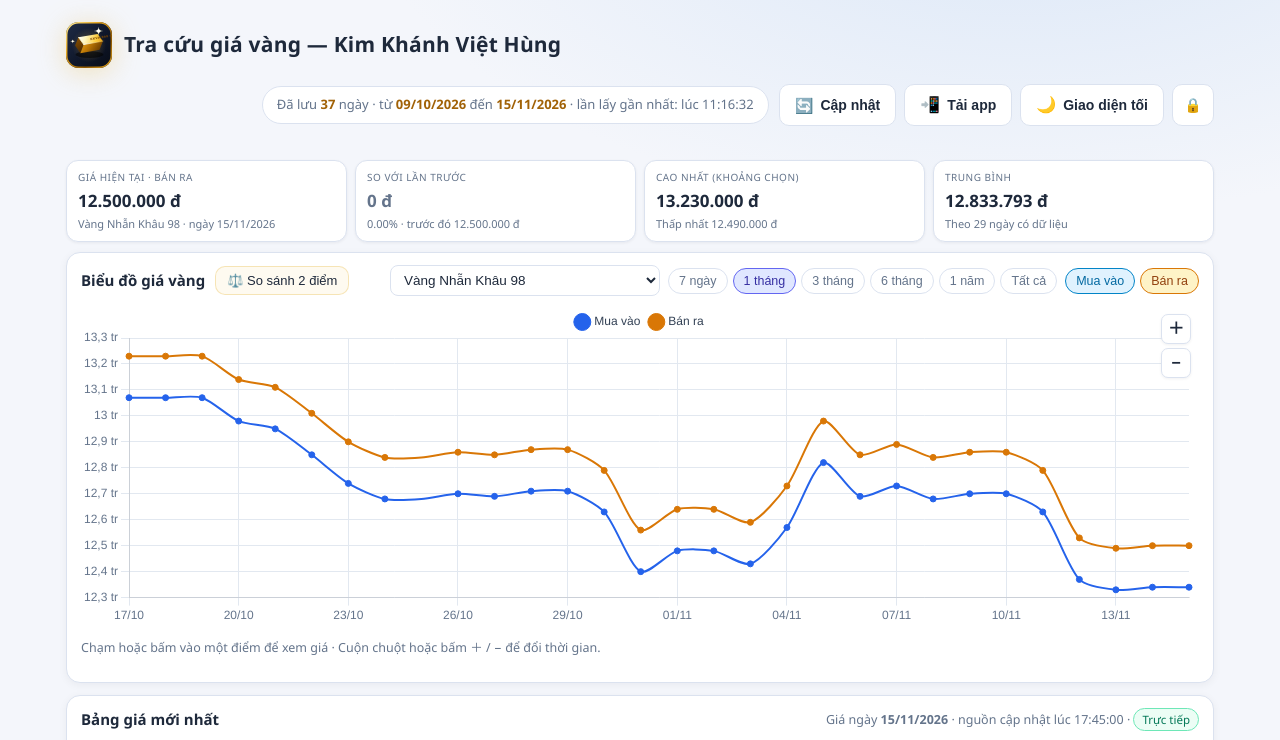
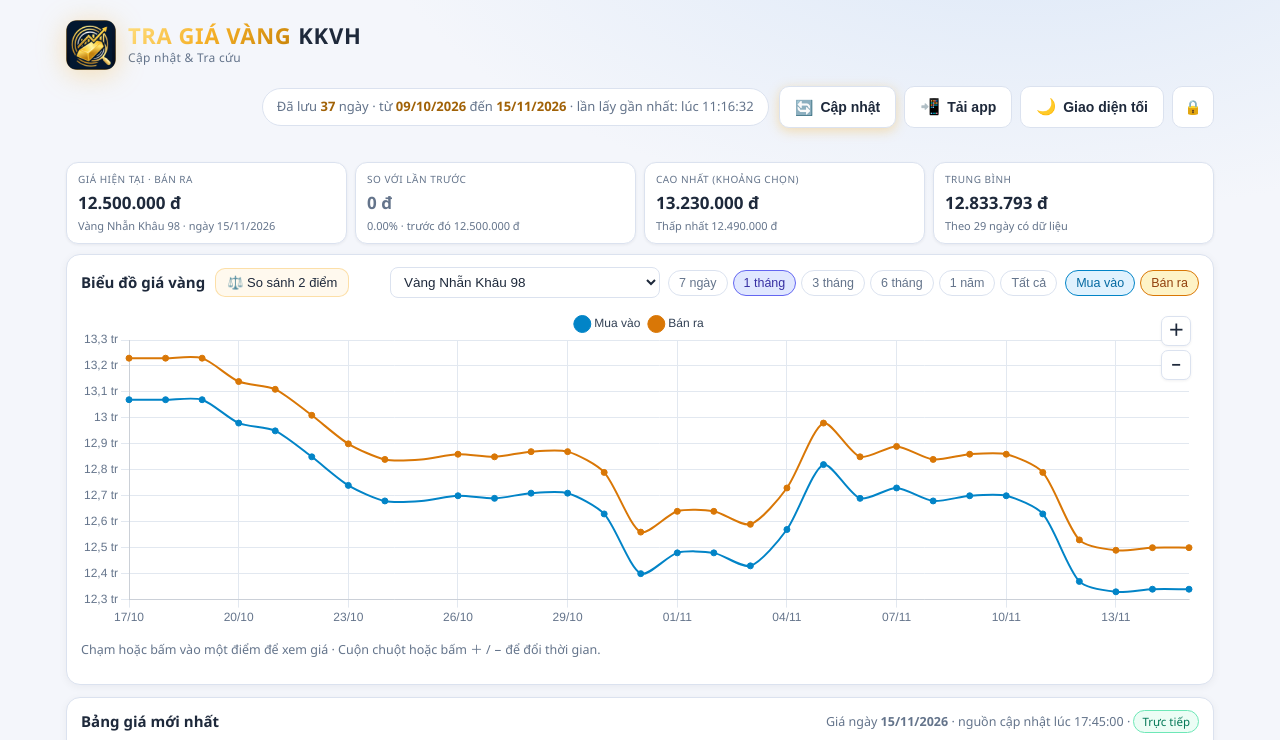
Before and after one commit to jayduy29/gia-vang-kkvh, a plain HTML site: page index.html in a window 1280 px wide. Shown: the top 740 px of the page. Drawn offline with nearby package versions, Linux system fonts and the light colour scheme; no server answers.

Commit message:
feat(branding): tao lai logo va bo giao dien Luxury Navy Gold theo mau thiet ke

```diff
--- a/index.html
+++ b/index.html
@@ -3,14 +3,14 @@
 <head>
 <meta charset="utf-8">
 <meta name="viewport" content="width=device-width, initial-scale=1">
-<meta name="theme-color" content="#0b1020" id="metaThemeColor">
+<meta name="theme-color" content="#061224" id="metaThemeColor">
 <link rel="manifest" href="manifest.webmanifest">
-<link rel="icon" type="image/svg+xml" href="icon.svg">
-<link rel="apple-touch-icon" href="icon-192.png">
+<link rel="icon" type="image/png" href="favicon.png">
+<link rel="apple-touch-icon" href="apple-touch-icon.png">
 <meta name="apple-mobile-web-app-capable" content="yes">
 <meta name="apple-mobile-web-app-status-bar-style" content="black-translucent">
-<meta name="apple-mobile-web-app-title" content="Giá Vàng KKVH">
-<title>Tra cứu giá vàng — Kim Khánh Việt Hùng</title>
+<meta name="apple-mobile-web-app-title" content="Tra Giá Vàng">
+<title>Tra Giá Vàng KKVH — Cập nhật &amp; Tra cứu giá vàng Kim Khánh Việt Hùng</title>
 <script>
   (function(){
     try{
@@ -18,7 +18,7 @@
       var t = (s === 'light' || s === 'dark') ? s : ((window.matchMedia && window.matchMedia('(prefers-color-scheme: light)').matches) ? 'light' : 'dark');
       document.documentElement.setAttribute('data-theme', t);
       var m = document.getElementById('metaThemeColor');
-      if(m) m.setAttribute('content', t === 'light' ? '#f4f6fb' : '#0b1020');
+      if(m) m.setAttribute('content', t === 'light' ? '#f4f6fb' : '#061224');
     }catch(e){}
   })();
 </script>
@@ -26,28 +26,28 @@
         onerror="(function(){var s=document.createElement('script');s.src='https://unpkg.com/chart.js@4.4.1/dist/chart.umd.js';document.head.appendChild(s);})()"></script>
 <style>
   :root{
-    --bg:#0b1020; --panel:#121a30; --panel2:#0f1628; --line:#243052;
-    --txt:#e8ecf7; --muted:#93a0c0; --gold:#e9b949; --gold2:#f5d576;
-    --blue:#4ea8ff; --green:#38d39f; --red:#ff6b6b; --purple:#b18cff;
-    --body-bg:radial-gradient(1200px 600px at 80% -10%, #1b2447 0%, var(--bg) 55%);
-    --btn-hover-border:#3a4a7d; --btn-hover-bg:#182243;
-    --input-bg:#0d1428;
-    --chip-bg:#0d1428; --chip-hover-border:#3a4a7d;
-    --chip-active-bg:#22305b; --chip-active-border:#3f5bab; --chip-active-color:#dbe7ff;
-    --chip-buy-bg:#123653; --chip-buy-border:#2b6ea8; --chip-buy-color:#a9dcff;
-    --chip-sell-bg:#3d3211; --chip-sell-border:#8a6f21; --chip-sell-color:#ffe6a3;
-    --chip-convert-bg:#2c2247; --chip-convert-border:#5c48a0; --chip-convert-color:#ddceff;
-    --th-bg:#16203c; --th-txt:#cbd6f2;
-    --tr-border:#1c2647; --tr-hover:#151e39;
-    --tr-group-bg:#101a33; --tr-group-txt:var(--gold2);
-    --tr-selected:#1a2447;
-    --status-ok-border:#1f5c46; --status-ok-txt:#9df0d3; --status-ok-bg:#0e2620;
-    --status-err-border:#6d2a2a; --status-err-txt:#ffb3b3; --status-err-bg:#2a1214;
-    --status-run-border:#5c4a1f; --status-run-txt:#ffe6a8; --status-run-bg:#261f0e;
-    --tag-live-border:#1f5c46; --tag-live-txt:#9df0d3; --tag-live-bg:#0e2620;
-    --tag-wb-border:#4b3b86; --tag-wb-txt:#ddceff; --tag-wb-bg:#1c1733;
-    --shadow-card:none;
-    --shadow-panel:0 4px 20px rgba(0,0,0,.15);
+    --bg:#061224; --panel:#0c1d36; --panel2:#08162b; --line:rgba(245,176,39,0.22);
+    --txt:#f1f5f9; --muted:#94a3b8; --gold:#f5b027; --gold2:#ffc83b;
+    --blue:#38bdf8; --green:#34d399; --red:#f87171; --purple:#c084fc;
+    --body-bg:radial-gradient(1100px 550px at 50% -40px, #0e274c 0%, var(--bg) 65%);
+    --btn-hover-border:rgba(245,176,39,0.45); --btn-hover-bg:#12294d;
+    --input-bg:#08162b;
+    --chip-bg:#08162b; --chip-hover-border:rgba(245,176,39,0.45);
+    --chip-active-bg:#153460; --chip-active-border:#f5b027; --chip-active-color:#fff;
+    --chip-buy-bg:#0e2e4e; --chip-buy-border:#0284c7; --chip-buy-color:#7dd3fc;
+    --chip-sell-bg:#3d2c0b; --chip-sell-border:#d97706; --chip-sell-color:#fde68a;
+    --chip-convert-bg:#261845; --chip-convert-border:#9333ea; --chip-convert-color:#e9d5ff;
+    --th-bg:#0a1a33; --th-txt:#cbd5e1;
+    --tr-border:#122644; --tr-hover:#0f223d;
+    --tr-group-bg:#09172c; --tr-group-txt:var(--gold2);
+    --tr-selected:#143058;
+    --status-ok-border:#059669; --status-ok-txt:#a7f3d0; --status-ok-bg:#064e3b;
+    --status-err-border:#dc2626; --status-err-txt:#fecaca; --status-err-bg:#450a0a;
+    --status-run-border:#d97706; --status-run-txt:#fef08a; --status-run-bg:#451a03;
+    --tag-live-border:#059669; --tag-live-txt:#a7f3d0; --tag-live-bg:#064e3b;
+    --tag-wb-border:#7c3aed; --tag-wb-txt:#e9d5ff; --tag-wb-bg:#2e1065;
+    --shadow-card:0 4px 14px rgba(0,0,0,0.3);
+    --shadow-panel:0 6px 24px rgba(0,0,0,0.35);
   }
 
   [data-theme="light"]{
@@ -87,21 +87,31 @@
   a{color:var(--gold2)}
   .wrap{max-width:1180px;margin:0 auto;padding:0 16px}
 
-  header.top{display:flex;align-items:center;justify-content:space-between;gap:16px;padding:22px 0 14px;flex-wrap:wrap}
+  header.top{display:flex;align-items:center;justify-content:space-between;gap:16px;padding:20px 0 14px;flex-wrap:wrap}
   .brand{display:flex;align-items:center;gap:12px;min-width:0}
   .logo{
-    width:46px;height:46px;flex:none;border-radius:12px;
+    width:50px;height:50px;flex:none;border-radius:12px;
     display:flex;align-items:center;justify-content:center;
-    filter:drop-shadow(0 4px 14px rgba(233,185,73,.35));
+    filter:drop-shadow(0 4px 14px rgba(245,176,39,0.35));
     transition:transform .2s ease;
   }
-  .logo:hover{transform:scale(1.06)}
-  .logo svg{width:100%;height:100%;display:block}
-  h1{font-size:21px;margin:0;letter-spacing:.2px;white-space:nowrap}
+  .logo:hover{transform:scale(1.05)}
+  .logo img{width:100%;height:100%;object-fit:contain;border-radius:11px;display:block}
+  .brand-text{display:flex;flex-direction:column;gap:1px}
+  .brand-title{
+    font-size:22px;margin:0;letter-spacing:.6px;font-weight:900;
+    line-height:1.15;display:flex;align-items:center;gap:7px;flex-wrap:wrap
+  }
+  .gold-gradient{
+    background:linear-gradient(135deg, #ffe082 0%, #f5b027 50%, #c88308 100%);
+    -webkit-background-clip:text;-webkit-text-fill-color:transparent;
+  }
+  .brand-sub{color:var(--txt);letter-spacing:.8px}
+  .brand-tagline{font-size:12px;color:var(--muted);margin:0;font-weight:500;letter-spacing:.3px}
   .source-credit{margin:0 0 12px;color:var(--muted);font-size:13px;line-height:1.5}
   .source-credit a{color:var(--gold2);word-break:break-all}
-  #btnToggleCompare{border-color:rgba(233,185,73,.35);color:var(--txt);background:rgba(233,185,73,.08)}
-  #btnToggleCompare:hover{border-color:var(--gold);background:rgba(233,185,73,.16)}
+  #btnToggleCompare{border-color:rgba(245,176,39,0.35);color:var(--txt);background:rgba(245,176,39,0.08)}
+  #btnToggleCompare:hover{border-color:var(--gold);background:rgba(245,176,39,0.16)}
   #btnToggleCompare.primary{background:linear-gradient(145deg,var(--gold),#c9931f);border-color:transparent;color:#241a04;font-weight:700}
   .badge{
     background:var(--panel);border:1px solid var(--line);border-radius:999px;
@@ -113,12 +123,17 @@
   .lock-btn{width:42px;height:42px;padding:0;justify-content:center;font-size:18px;flex:none}
   .theme-btn{height:42px;padding:0 13px;justify-content:center;font-size:13.5px;font-weight:600;flex:none;gap:7px}
   .theme-icon{font-size:16px;line-height:1}
-  .app-btn{height:42px;padding:0 14px;justify-content:center;font-size:13.5px;font-weight:600;flex:none;gap:7px;border-color:rgba(233,185,73,.35);background:rgba(233,185,73,.08);color:var(--txt)}
-  .app-btn:hover{border-color:var(--gold);background:rgba(233,185,73,.18);color:var(--gold2)}
+  .app-btn{height:42px;padding:0 14px;justify-content:center;font-size:13.5px;font-weight:600;flex:none;gap:7px;border-color:rgba(245,176,39,0.35);background:rgba(245,176,39,0.08);color:var(--txt)}
+  .app-btn:hover{border-color:var(--gold);background:rgba(245,176,39,0.18);color:var(--gold2)}
   .app-btn.ready{animation:appPulse 2.5s infinite}
-  @keyframes appPulse{0%,100%{box-shadow:0 0 0 0 rgba(233,185,73,0)}50%{box-shadow:0 0 0 4px rgba(233,185,73,.25)}}
+  @keyframes appPulse{0%,100%{box-shadow:0 0 0 0 rgba(245,176,39,0)}50%{box-shadow:0 0 0 4px rgba(245,176,39,.25)}}
   .app-icon{font-size:16px;line-height:1}
-  .refresh-btn{height:42px;padding:0 13px;justify-content:center;font-size:13.5px;font-weight:600;flex:none;gap:6px}
+  .refresh-btn{
+    height:42px;padding:0 14px;justify-content:center;font-size:13.5px;font-weight:700;flex:none;gap:7px;
+    background:linear-gradient(135deg, #ffd700 0%, #f5b027 50%, #c88308 100%);
+    color:#061224;border:none;box-shadow:0 3px 12px rgba(245,176,39,0.35)
+  }
+  .refresh-btn:hover{filter:brightness(1.08);box-shadow:0 4px 16px rgba(245,176,39,0.5)}
   .refresh-icon{font-size:15px;line-height:1;display:inline-block}
   .refresh-btn.spinning .refresh-icon{animation:spinIcon .9s linear infinite}
   @keyframes spinIcon{from{transform:rotate(0deg)}to{transform:rotate(360deg)}}
@@ -351,65 +366,13 @@
 
   <header class="top">
     <div class="brand">
-      <div class="logo" aria-label="Logo Kim Khánh Việt Hùng" title="Kim Khánh Việt Hùng — Vàng 999.9">
-        <svg viewBox="0 0 48 48" fill="none" xmlns="http://www.w3.org/2000/svg" aria-hidden="true">
-          <defs>
-            <linearGradient id="kkBg" x1="0" y1="0" x2="48" y2="48" gradientUnits="userSpaceOnUse">
-              <stop offset="0%" stop-color="#1f2c47"/>
-              <stop offset="55%" stop-color="#0f172a"/>
-              <stop offset="100%" stop-color="#080c16"/>
-            </linearGradient>
-            <linearGradient id="kkRim" x1="0" y1="0" x2="48" y2="48" gradientUnits="userSpaceOnUse">
-              <stop offset="0%" stop-color="#FFF0A0"/>
-              <stop offset="35%" stop-color="#E5A620"/>
-              <stop offset="70%" stop-color="#8F5800"/>
-              <stop offset="100%" stop-color="#E5A620"/>
-            </linearGradient>
-            <radialGradient id="kkGlow" cx="24" cy="24" r="18" gradientUnits="userSpaceOnUse">
-              <stop offset="0%" stop-color="#E9B949" stop-opacity="0.32"/>
-              <stop offset="100%" stop-color="#E9B949" stop-opacity="0"/>
-            </radialGradient>
-            <linearGradient id="kkBarTop" x1="13" y1="14" x2="38" y2="22" gradientUnits="userSpaceOnUse">
-              <stop offset="0%" stop-color="#FFFFFF"/>
-              <stop offset="30%" stop-color="#FFF6BE"/>
-              <stop offset="70%" stop-color="#FED045"/>
-              <stop offset="100%" stop-color="#E59E12"/>
-            </linearGradient>
-            <linearGradient id="kkBarFront" x1="16" y1="21" x2="34" y2="33" gradientUnits="userSpaceOnUse">
-              <stop offset="0%" stop-color="#E59E12"/>
-              <stop offset="45%" stop-color="#B87304"/>
-              <stop offset="100%" stop-color="#643800"/>
-            </linearGradient>
-            <linearGradient id="kkBarLeft" x1="10" y1="16" x2="18" y2="33" gradientUnits="userSpaceOnUse">
-              <stop offset="0%" stop-color="#8A5100"/>
-              <stop offset="100%" stop-color="#452600"/>
-            </linearGradient>
-            <linearGradient id="kkRidge" x1="18.5" y1="23.5" x2="38.5" y2="20" gradientUnits="userSpaceOnUse">
-              <stop offset="0%" stop-color="#FFFFFF" stop-opacity="0.95"/>
-              <stop offset="100%" stop-color="#FED045" stop-opacity="0.4"/>
-            </linearGradient>
-            <linearGradient id="kkSparkleGrad" x1="0" y1="0" x2="1" y2="1">
-              <stop offset="0%" stop-color="#FFFFFF"/>
-              <stop offset="100%" stop-color="#FFF4B8"/>
-            </linearGradient>
-          </defs>
-          <rect width="48" height="48" rx="13" fill="url(#kkBg)"/>
-          <rect x="0.75" y="0.75" width="46.5" height="46.5" rx="12.25" stroke="url(#kkRim)" stroke-width="1.5"/>
-          <rect width="48" height="48" rx="13" fill="url(#kkGlow)"/>
-          <ellipse cx="24.5" cy="34" rx="14.5" ry="3.5" fill="#000000" fill-opacity="0.55"/>
-          <polygon points="13,16 18.5,23.5 15,32.5 9.5,24.5" fill="url(#kkBarLeft)"/>
-          <polygon points="18.5,23.5 38.5,20 35,29 15,32.5" fill="url(#kkBarFront)"/>
-          <polygon points="13,16 33,12.5 38.5,20 18.5,23.5" fill="url(#kkBarTop)"/>
-          <line x1="18.5" y1="23.5" x2="38.5" y2="20" stroke="url(#kkRidge)" stroke-width="1" stroke-linecap="round"/>
-          <line x1="13" y1="16" x2="18.5" y2="23.5" stroke="#FFF8C9" stroke-width="0.9" stroke-linecap="round" stroke-opacity="0.85"/>
-          <text x="25.5" y="19" font-family="-apple-system,BlinkMacSystemFont,'Segoe UI',Roboto,sans-serif" font-size="3.2" font-weight="900" fill="#7A4500" transform="rotate(-9.5 25.5 19)" letter-spacing="0.3" opacity="0.88">KKVH 999.9</text>
-          <path d="M34 5 C34 8 32.2 9.5 29 9.5 C32.2 9.5 34 11 34 14 C34 11 35.8 9.5 39 9.5 C35.8 9.5 34 8 34 5 Z" fill="url(#kkSparkleGrad)"/>
-          <circle cx="34" cy="9.5" r="1.3" fill="#FFFFFF"/>
-          <path d="M7 18 C7 19.5 5.8 20.2 4 20.2 C5.8 20.2 7 21 7 22.5 C7 21 8.2 20.2 10 20.2 C8.2 20.2 7 19.5 7 18 Z" fill="#FFF4BD" opacity="0.9"/>
-          <circle cx="7" cy="20.2" r="0.8" fill="#FFFFFF"/>
-        </svg>
+      <div class="logo" aria-label="Logo Tra Giá Vàng KKVH" title="Tra Giá Vàng KKVH — Cập nhật &amp; Tra cứu">
+        <img src="logo.png" alt="Logo Tra Giá Vàng KKVH" width="50" height="50">
       </div>
-      <h1>Tra cứu giá vàng — Kim Khánh Việt Hùng</h1>
+      <div class="brand-text">
+        <h1 class="brand-title"><span class="gold-gradient">TRA GIÁ VÀNG</span> <span class="brand-sub">KKVH</span></h1>
+        <div class="brand-tagline">Cập nhật &amp; Tra cứu</div>
+      </div>
     </div>
     <div class="header-tools">
       <div class="badge" id="storeBadge">Chưa có dữ liệu</div>
@@ -561,11 +524,11 @@
 <div class="modal-backdrop" id="installModal" hidden>
   <div class="modal-card">
     <div class="modal-header">
-      <div style="display:flex;align-items:center;gap:10px">
-        <div class="modal-icon">📲</div>
+      <div style="display:flex;align-items:center;gap:12px">
+        <img src="logo.png" width="42" height="42" alt="Logo Tra Giá Vàng KKVH" style="border-radius:10px;flex:none;box-shadow:0 2px 8px rgba(245,176,39,0.3)">
         <div>
-          <b>Tải ứng dụng Giá Vàng KKVH</b>
-          <div class="muted" style="font-size:12px">Mở nhanh từ màn hình chính, xem giá ngay</div>
+          <b>Tải ứng dụng Tra Giá Vàng KKVH</b>
+          <div class="muted" style="font-size:12px">Mở nhanh từ màn hình chính, cập nhật &amp; tra cứu ngay</div>
         </div>
       </div>
       <button class="btn ghost small" id="btnCloseInstallModal" type="button" aria-label="Đóng">✕</button>
@@ -586,14 +549,14 @@ const STORE_KEY = 'kkvh_gold_snapshots_v1';
 const META_KEY  = 'kkvh_gold_meta_v1';
 const ADMIN_PASSWORD = '290991';
 const SERIES_META = {
-  buy:    {label:'Mua vào',     color:'#4ea8ff'},
-  sell:   {label:'Bán ra',      color:'#e9b949'}
+  buy:    {label:'Mua vào',     color:'#38bdf8'},
+  sell:   {label:'Bán ra',      color:'#f5b027'}
 };
 
 function getSeriesColor(s){
   const isLight = document.documentElement.getAttribute('data-theme') === 'light';
-  if(s === 'buy') return isLight ? '#2563eb' : '#4ea8ff';
-  if(s === 'sell') return isLight ? '#d97706' : '#e9b949';
+  if(s === 'buy') return isLight ? '#0284c7' : '#38bdf8';
+  if(s === 'sell') return isLight ? '#d97706' : '#f5b027';
   return SERIES_META[s] ? SERIES_META[s].color : '#888888';
 }
 
@@ -1829,13 +1792,13 @@ window.addEventListener('beforeinstallprompt', e => {
   const btn = $('#btnInstallApp');
   if(btn){
     btn.classList.add('ready');
-    btn.title = 'Bấm để tải ứng dụng Giá Vàng KKVH về máy';
+    btn.title = 'Bấm để tải ứng dụng Tra Giá Vàng KKVH về máy';
   }
 });
 
 window.addEventListener('appinstalled', () => {
   deferredInstallPrompt = null;
-  setStatus('✓ Đã tải và cài đặt ứng dụng Giá Vàng KKVH thành công!', 'ok');
+  setStatus('✓ Đã tải và cài đặt ứng dụng Tra Giá Vàng KKVH thành công!', 'ok');
   const btn = $('#btnInstallApp');
   if(btn) btn.classList.remove('ready');
 });
@@ -1854,7 +1817,7 @@ function showInstallGuideModal(){
   if(isIOS){
     body.innerHTML = `
       <div style="margin-bottom:14px;color:var(--txt)">
-        Để tải và cài đặt ứng dụng <b>Giá Vàng KKVH</b> lên màn hình iPhone / iPad:
+        Để tải và cài đặt ứng dụng <b>Tra Giá Vàng KKVH</b> lên màn hình iPhone / iPad:
       </div>
       <div class="guide-step">
         <div class="step-num">1</div>
@@ -1872,7 +1835,7 @@ function showInstallGuideModal(){
   } else {
     body.innerHTML = `
       <div style="margin-bottom:14px;color:var(--txt)">
-        Để tải và cài đặt ứng dụng <b>Giá Vàng KKVH</b> lên màn hình điện thoại hoặc máy tính:
+        Để tải và cài đặt ứng dụng <b>Tra Giá Vàng KKVH</b> lên màn hình điện thoại hoặc máy tính:
       </div>
       <div class="guide-step">
         <div class="step-num">1</div>
--- a/sw.js
+++ b/sw.js
@@ -1,8 +1,11 @@
-const CACHE_NAME = 'kkvh-gold-v6';
+const CACHE_NAME = 'kkvh-gold-v7';
 const PRECACHE_ASSETS = [
   './',
   'index.html',
   'manifest.webmanifest',
+  'logo.png',
+  'favicon.png',
+  'apple-touch-icon.png',
   'icon-192.png',
   'icon-512.png',
   'icon.svg',
```
Also changed, not shown: apple-touch-icon.png (added), favicon.png (added), icon-192.png, icon-512.png, icon.svg, logo.png (added), manifest.webmanifest.
